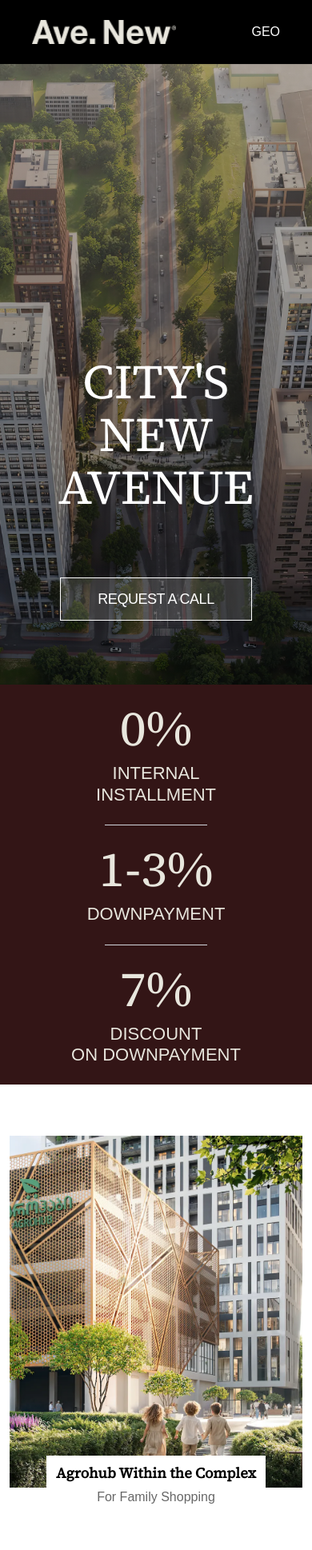
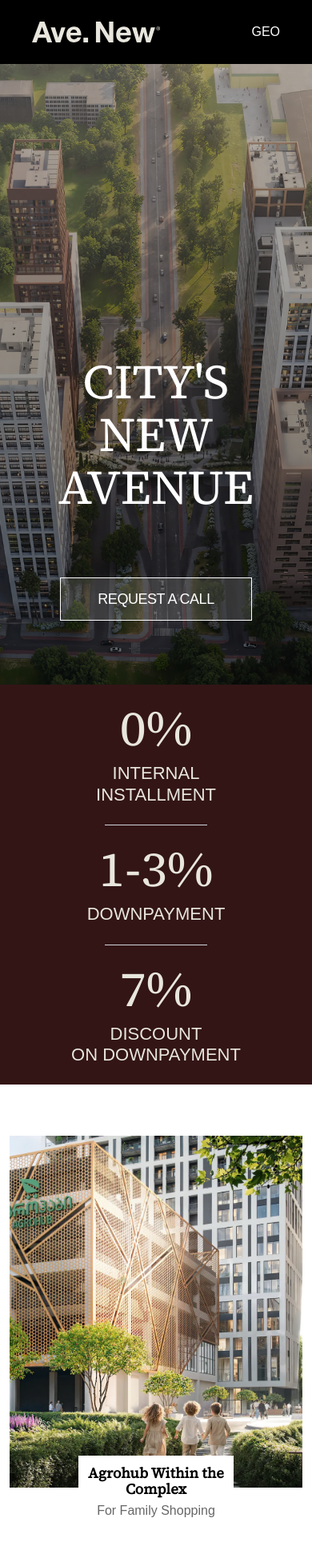
Before and after one commit to Kat-Erina/AVENEW, a Next.js app: page /en in a window 390 px wide. Shown: the top 1938 px of the page at 80% size. Built offline with nearby package versions, Linux system fonts and the light colour scheme; a web font is replaced by a local one.

Commit message:
fixed logo

```diff
--- a/components/AmenitiesSection.jsx
+++ b/components/AmenitiesSection.jsx
@@ -28,9 +28,12 @@ const AmenitiesSection = () => {
     const t = useTranslations('amenities');
 
   return (
-    <section className="bg-white flex justify-center gap-5 max-md:gap-20 items-center  max-md:flex-col pt-16 pb-30 max-lg:px-3   ">
-      {amenties.map((item,i) => (
-        <div key={item.id} className="relative max-w-115 w-full h-110 transition duration-200 hover:scale-105 hover:shadow-2xl">
+    <section className="bg-white flex justify-center gap-5 max-md:gap-20 items-center md:px-3  max-md:flex-col pt-16 pb-30 max-lg:px-3">
+      {amenties.map((item, i) => (
+        <div
+          key={item.id}
+          className="relative max-w-115 w-full h-110 transition duration-200 hover:scale-105 hover:shadow-2xl"
+        >
           <Image
             src={item.image}
             fill
@@ -40,8 +43,14 @@ const AmenitiesSection = () => {
           {/* Overlay text at bottom */}
           <div className="absolute top-full bottom-50px   left-[5%] flex justify-center -translate-y-[40px] w-[90%]">
             <div className="bg-white p-3 md:p-3 text-center w-fit">
-              <h2 className="text-black font-bold text-lg  md:text-[24px] leading-[1.1] mb-2 whitespace-pre-line">{t(`items.${i}.title`)}</h2>
-              <p className="font-normal  text-[#676767] text-[16px] md:text-lg">{t(`items.${i}.text`)}</p>
+              <h2 className="text-black font-bold text-lg  md:text-[24px] leading-[1.1]  line-clamp-2 flex flex-col ">
+                <span >{t(`items.${i}.title`)}</span>
+                <span className="pb-[5px]">{t(`items.${i}.last`)}</span>
+              </h2>
+
+              <p className="font-normal  text-[#676767] text-[16px] md:text-lg">
+                {t(`items.${i}.text`)}
+              </p>
             </div>
           </div>
         </div>
--- a/components/Footer.jsx
+++ b/components/Footer.jsx
@@ -10,7 +10,7 @@ const Footer = () => {
     <footer className='bg-black flex flex-col md:flex-row justify-between md:items-center px-6 md:px-10 py-6 md:h-20 text-[#E5E0CA] font-medium gap-5 md:gap-0'>
 
       <div className='flex items-center justify-between md:gap-35'>
-        <Image src={'/logo.png'} width={180} height={100} alt='' className='w-24 md:w-36 lg:w-44' />
+        <Image src={'/ave.svg'} width={180} height={100} alt='' className='w-24 md:w-36 lg:w-44' />
         <div className='flex items-center gap-2 text-sm md:text-base'>
           <p className='font-apecru'>© Ave.New</p>
           <p className='font-apecru'>2026</p>
--- a/components/Form.jsx
+++ b/components/Form.jsx
@@ -40,7 +40,7 @@ const CustomSelect = ({
           {options.map((opt) => (
             <div
               key={opt}
-              className="px-4 py-2 hover:bg-white/10 cursor-pointer text-yellowish text-[16px] tracking-widest text-center"
+              className="px-4 py-2 hover:bg-white/10 cursor-pointer text-yellowish text-[16px] tracking-widest text-start"
               onClick={() => {
                 onChange(opt);
                 onToggle();
--- a/components/Hero.jsx
+++ b/components/Hero.jsx
@@ -11,8 +11,28 @@ const Hero = () => {
  const [modalOpen, setModalOpen] = useState(false);
   const t=useTranslations('hero')
   return (
-    <section className="bg-[url(/hero.webp)] bg-center h-[92vh] bg-cover flex flex-col justify-end gap-20 pl-25 pb-20 max-md:pl-0 max-md:items-center max-md:text-center relative">
-      <div className="absolute inset-0 bg-linear-to-b from-[#66666670] to-[#00000080]" />
+    <section className=" h-[92vh] relative ">
+
+      <div className="absolute inset-0 bg-linear-to-b from-[#66666670] to-[#00000080] z-10" />
+       <div className=" !text-white h-full flex flex-col justify-end gap-20 pl-25 pb-20 max-md:pl-0 max-md:items-center max-md:text-center
+       ">
+
+
+<Image
+  src='/hero.webp'
+  fill
+  alt=''
+  className="object-cover lg:hidden
+  absolute top-0 left-0"
+/>
+<Image
+  src='/hero.webp'
+  fill
+  alt=''
+  className="object-cover hidden lg:block
+  absolute top-0 left-0"
+/>
+
       <h1 className="text-6xl md:text-6xl font-light  lg:text-[66px] !text-white z-10 leading-[110%] uppercase">
       {t('city')}<br /> {t('avenue')}
       </h1>
@@ -31,7 +51,9 @@ const Hero = () => {
             <Form width="377px" />
           </div>
         </div>
+
       )}
+      </div>
     </section>
 
   );
--- a/components/Navbar.jsx
+++ b/components/Navbar.jsx
@@ -24,7 +24,7 @@ const Navbar = () => {
   return (
     <header className='bg-black h-20 flex justify-between items-center px-10 !text-white'>
 
-        <Image src={'/logo.png'} width={180} height={100} alt='' />
+        <Image src={'/ave.svg'} width={180} height={100} alt='' className="w-40" />
 <button
  onClick={() => switchLocale(locale === 'ka' ? 'en' : 'ka')}
   style={{ position: 'relative', zIndex: 9999 }} className='font-apecru !text-white'
--- a/messages/en.json
+++ b/messages/en.json
@@ -17,15 +17,20 @@
   "amenities": {
     "items": [
       {
-        "title": "Agrohub Within the Complex",
+        "title": "Agrohub Within the",
+        "last":"Complex",
         "text": "For Family Shopping"
+
       },
        {
-        "title": "The First Recreational Bridge",
+        "title": "The First Recreational",
+        "last":"Bridge",
         "text": "For Everyday Relaxation"
+
       },
       {
-        "title": "Sports & Entertainment Areas",
+        "title": "Sports & Entertainment",
+        "last":"Areas",
         "text": "For an Active Lifestyle"
       }
     ]
--- a/messages/ka.json
+++ b/messages/ka.json
@@ -16,9 +16,15 @@
   },
    "amenities":{
  "items": [
-      { "title": "აგროჰაბი კომპლექსის ტერიტორიაზე ", "text": "საოჯახო საყიდლებისთვის" },
-       { "title": "პირველი რეკრეაციული ხიდი", "text": "ყოველდღიური განტვირთვისთვის" },
-      { "title": "სპორტულ-გასართობი სივრცეები", "text": "აქტიური ცხოვრებისთვის" }
+      { "title": "აგროჰაბი კომპლექსის",
+      "last":"ტერიტორიაზე",
+      "text": "საოჯახო საყიდლებისთვის" },
+       { "title": "პირველი რეკრეაციული",
+       "last":"ხიდი",
+        "text": "ყოველდღიური განტვირთვისთვის" },
+      { "title": "სპორტულ-გასართობი",
+      "last":"სივრცეები",
+       "text": "აქტიური ცხოვრებისთვის" }
     ]
   },
     "form": {
```
Also changed, not shown: public/ave.svg (added), public/logo.webp (added).
